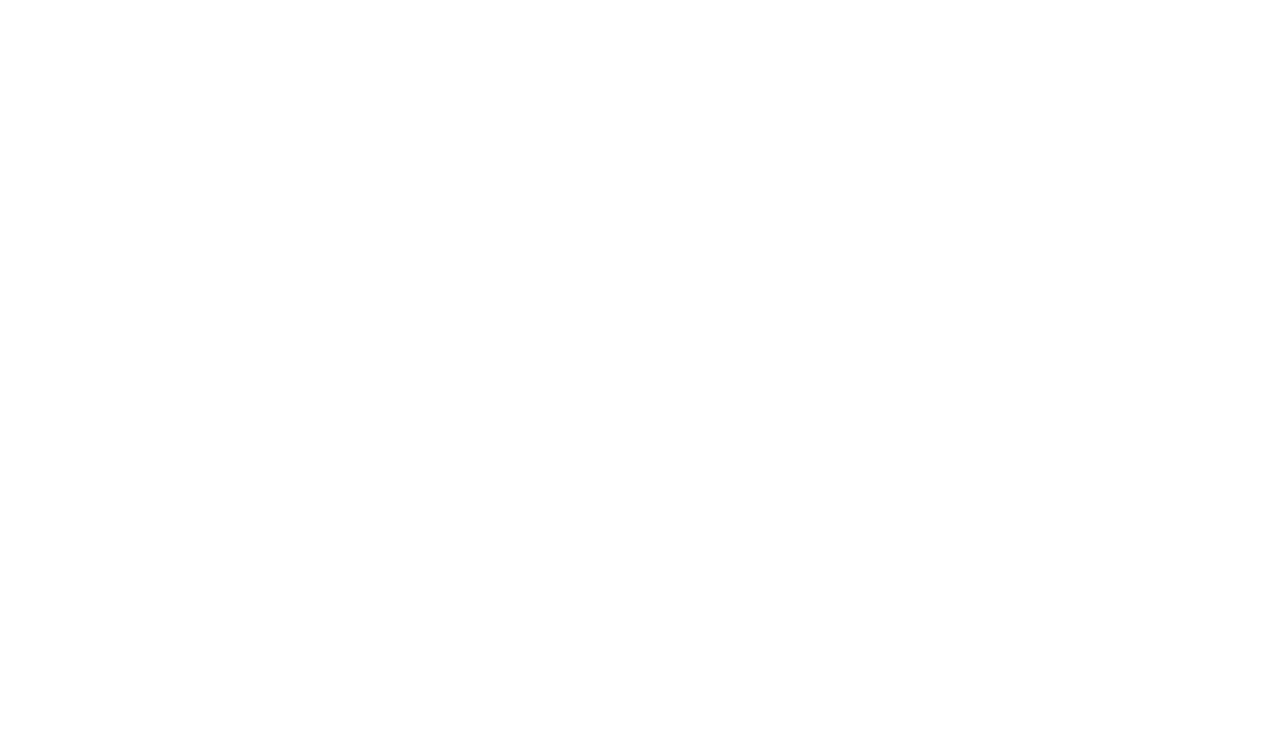
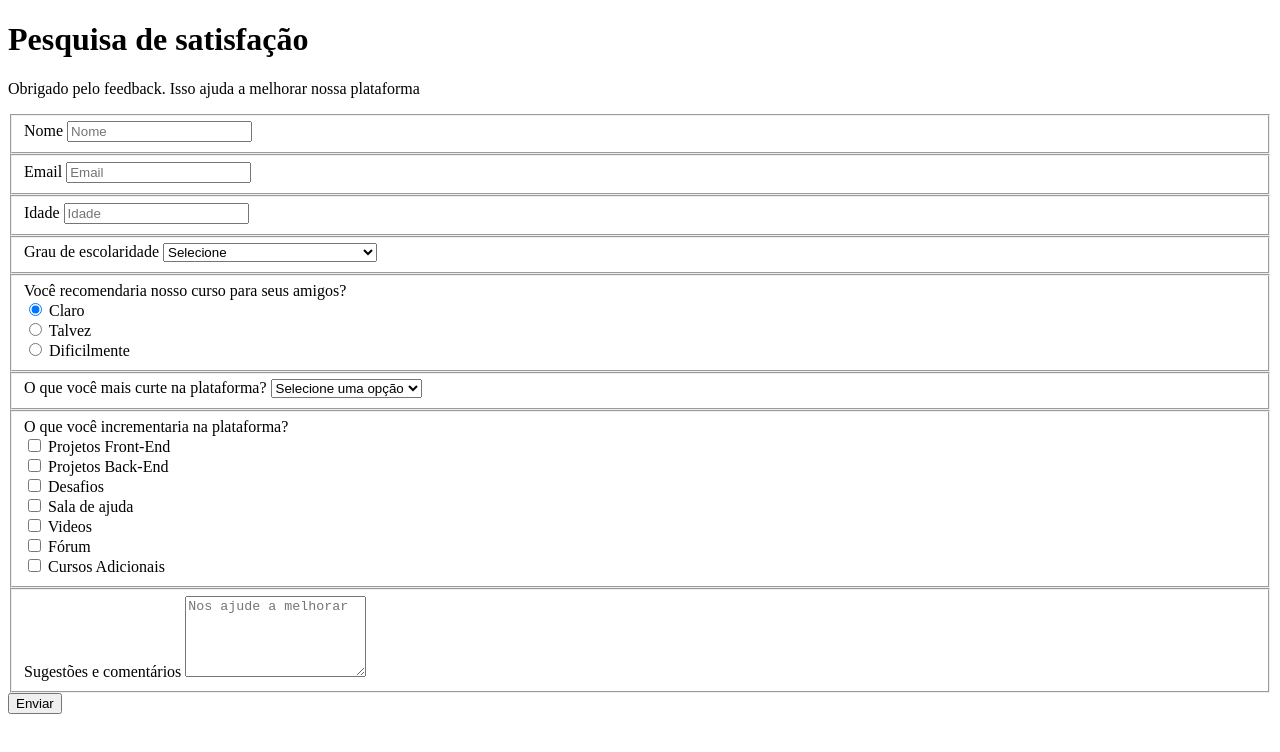
Before and after one commit to IsraelHumberto/Formulario, a plain HTML site: page index.html in a window 1280 px wide. Drawn offline with Linux system fonts and the light colour scheme.

Commit message:
Html finalizado

```diff
--- a/index.html
+++ b/index.html
@@ -7,6 +7,99 @@
     <title>Formulário</title>
 </head>
 <body>
+    <header class="head">
+        <h1 class="title">Pesquisa de satisfação</h1>
+        <p class="description">Obrigado pelo feedback. Isso ajuda a melhorar nossa plataforma </p>
+    </header>
 
+    <div class="box-form">
+        <form action="get" class="survey-form">
+            <fieldset>
+                <label>Nome</label>
+                <input type="text" class="name" placeholder="Nome" required>
+            </fieldset>
+            <fieldset>
+                <label>Email</label>
+                <input type="text" class="email" placeholder="Email" required>
+            </fieldset>
+            <fieldset>
+                <label>Idade</label>
+                <input type="number" class="idade" placeholder="Idade" required>
+            </fieldset>
+            <fieldset>
+                <label>Grau de escolaridade</label>
+                <select required>
+                    <option value="" >Selecione</option>
+                    <option value="fundamental-incompleto">Ensino Fundamental Incompleto</option>
+                    <option value="fundamental-completo">Ensino Fundamental Completo</option>
+                    <option value="medio-incompleto">Ensino Médio Incompleto</option>
+                    <option value="medio-completo">Ensino Médio Completo</option>
+                    <option value="superior-incompleto">Ensino Superior Cursando</option>
+                    <option value="superior-completo">Ensino Superior Completo</option>
+                </select>
+            </fieldset>
+            <fieldset>
+                <label>Você recomendaria nosso curso para seus amigos?</label>
+                <div>
+                    <input type="radio" name="claro" id="claro" checked>
+                    <label>Claro</label>
+                </div>
+                <div>
+                    <input type="radio" name="talvez" id="talvez">
+                    <label>Talvez</label>
+                </div>
+                <div>
+                    <input type="radio" name="dificilmente" id="dificilmente">
+                    <label>Dificilmente</label>
+                </div>
+            </fieldset>
+            <fieldset>
+                <label>O que você mais curte na plataforma?</label>
+                <select required>
+                    <option value="">Selecione uma opção</option>
+                    <option value="desafios">Desafios</option>
+                    <option value="projetos">Projetos</option>
+                    <option value="comunidade">Comunidade</option>
+                    <option value="profesores">Professores</option>
+                </select>
+            </fieldset>
+            <fieldset>
+                <label>O que você incrementaria na plataforma?</label>
+                <div>
+                    <input type="checkbox" name="front" id="front">
+                    <label>Projetos Front-End</label>
+                </div>
+                <div>
+                    <input type="checkbox" name="back" id="back">
+                    <label>Projetos Back-End</label>
+                </div>
+                <div>
+                    <input type="checkbox" name="desafios" id="desafios">
+                    <label>Desafios</label>
+                </div>
+                <div>
+                    <input type="checkbox" name="saladeajuda" id="saladeajuda">
+                    <label>Sala de ajuda</label>
+                </div>
+                <div>
+                    <input type="checkbox" name="videos" id="videos">
+                    <label>Videos</label>
+                </div>
+                <div>
+                    <input type="checkbox" name="forum" id="forum">
+                    <label>Fórum</label>
+                </div>
+                <div>
+                    <input type="checkbox" name="cursos" id="cursos">
+                    <label>Cursos Adicionais</label>
+                </div>
+            </fieldset>
+            <fieldset>
+                <label>Sugestões e comentários</label>
+                <textarea placeholder="Nos ajude a melhorar" rows="5"></textarea>
+            </fieldset>
+            <button type="submit">Enviar</button>
+        </form>
+    </div>
 </body>
 </html>
```
